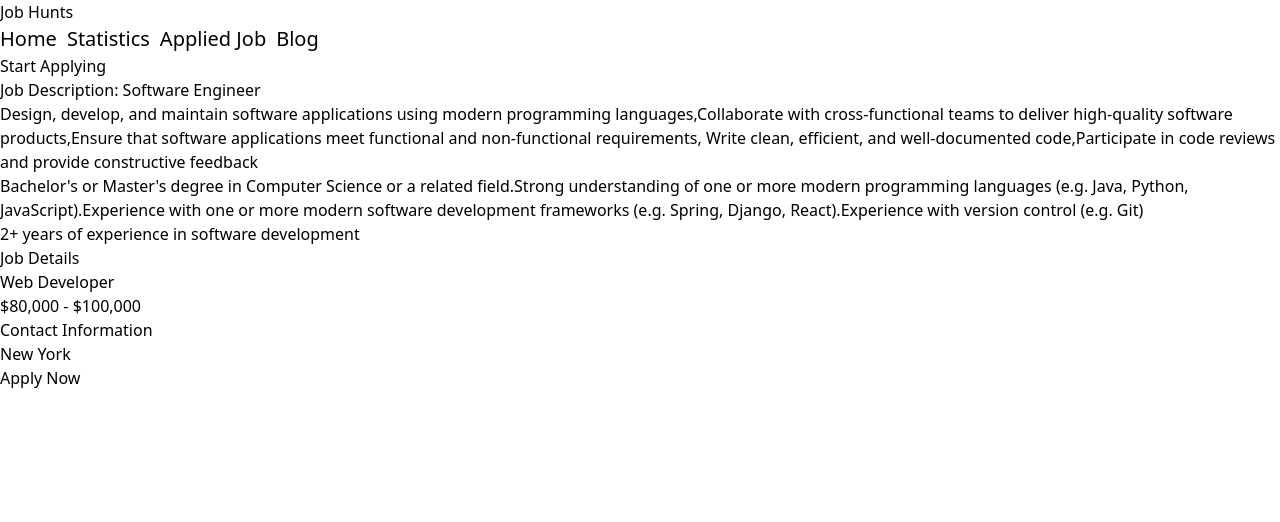
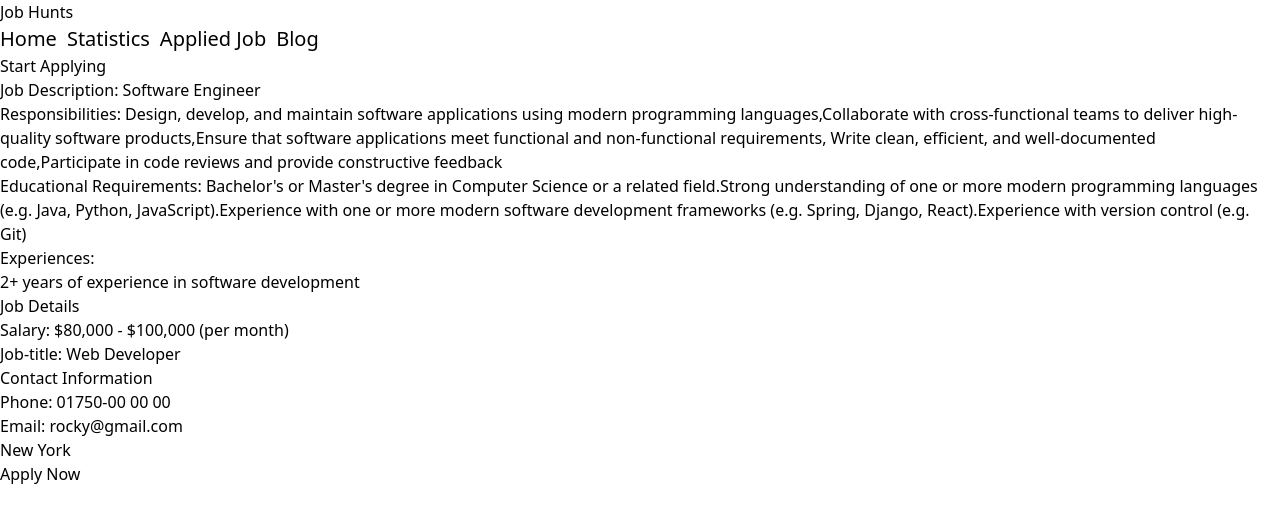
Before and after one commit to Rocky3112/Career-Hub, a React (Vite) app: page /jobDetails/1 in a window 1280 px wide. Shown: the top 522 px of the page. Built offline with nearby package versions, Linux system fonts and the light colour scheme.

Commit message:
job details page design complete

```diff
--- a/src/components/Categories/Categories.jsx
+++ b/src/components/Categories/Categories.jsx
@@ -17,7 +17,7 @@ const Categories = () => {
       <div className="grid lg:grid-cols-4 gap-16 mx-16 my-10 ">
       {data.map((item, index) => (
 
-        <div key={index} className="bg-slate-200 p-5">
+        <div key={index} className="bg-slate-200 p-5 rounded-lg">
             <img className="w-16" src={item.img} />
             <p >{item.title}</p>
             <p>{item.totalJob} job</p>
--- a/src/components/Header/Header.jsx
+++ b/src/components/Header/Header.jsx
@@ -13,7 +13,7 @@ const Header = () => {
                     <Link to="/">Applied Job</Link>
                     <Link to="/">Blog</Link>
                 </div>
-                <button className='bg-purple-700 p-4 rounded-lg'>Start Applying</button>
+                <button className='bg-purple-700 py-3 px-4 text-lg text-white rounded-lg'>Start Applying</button>
             </nav>
         </div>
     );
--- a/src/components/JobDetails/JobDetails.jsx
+++ b/src/components/JobDetails/JobDetails.jsx
@@ -13,20 +13,23 @@ const JobDetails = () => {
     }, [id])
 console.log(details)
     return (
-        <div className=' grid grid-cols-2 px-10 mt-20'>
+        <div className=' grid grid-cols-2 px-10 my-20'>
             <div className='px-10'>
                 <h2 className='py-2'><span className='text-xl font-semibold'>Job Description: </span>{details.jobDescription}</h2>
-                <p>{details.responsibilities}</p>
-                <p>{details.educationalRequirements}</p>
-                <p>{details.experience}</p>
+                <p className='py-2'><span className='text-xl font-semibold'>Responsibilities: </span>{details.responsibilities}</p>
+                <p className='py-2'><span className='text-xl font-semibold'>Educational Requirements: </span>{details.educationalRequirements}</p>
+                <p className='py-2'><span className='text-xl font-semibold'>Experiences: <br /></span>{details.experience}</p>
             </div>
             <div className=' bg-slate-200 mr-48 p-10 rounded-lg'>
-                <h1 className='text-2xl font-semibold'>Job Details</h1>
-                <p>{details.jobName}</p>
-                <p>{details.salary}</p>
+                <h1 className='text-2xl font-semibold pb-2'>Job Details</h1>
+                <p><span className='text-md font-semibold '>Salary: </span>{details.salary} (per month)</p>
+                <p><span className='text-md font-semibold'>Job-title: </span>{details.jobName}</p>
                 <h1 className='text-2xl font-semibold py-4'>Contact Information</h1>
+                <p><span className='text-md font-semibold'>Phone: </span>{details.Phone}</p>
+                <p><span className='text-md font-semibold'>Email: </span>{details.Email}</p>
                 <p>{details.location}</p>
-                <button className=' bg-purple-700 p-3 rounded-lg text-white mt-16'>Apply Now</button>
+
+                <button className=' bg-purple-700 py-3 px-28 rounded-lg text-white mt-16 text-xl'>Apply Now</button>
             </div>
         </div>
     );
--- a/src/components/Jobs/Jobs.jsx
+++ b/src/components/Jobs/Jobs.jsx
@@ -32,12 +32,12 @@ const Jobs = () => {
       data.map((item) => (
 
         <div className="border border-slate-500 p-5">
-            <img className="w-28" src={item.logo} />
+            <img className="w-28 rounded" src={item.logo} />
             <h2 key={item.id}>{item.jobName}</h2>
             <p className='py-2'>{item.companyName}</p>
-            <button className='border border-purple-600 mr-3 text-purple-800 font-medium p-1 rounded'>Remote</button>
-            <button className='border border-purple-600 mr-3 text-purple-800 font-medium p-1 rounded '>Full Time</button>
-            <p className='py-2'><span>{item.location}</span> <span>{item.salary}</span></p>
+            <button className='border border-purple-600 mr-3 text-purple-800 font-medium py-2 px-3 rounded'>Remote</button>
+            <button className='border border-purple-600 mr-3 text-purple-800 font-medium py-2 px-3 rounded '>Full Time</button>
+            <p className='py-2 '><span className='pr-3'>{item.location}</span> <span>{item.salary}</span></p>
             <button className='bg-purple-500 p-2 rounded-lg text-white' onClick={()=> handleView(item.id)}>View Details</button>
 
         </div>
--- a/src/components/jobData.js
+++ b/src/components/jobData.js
@@ -6,6 +6,8 @@ const jobData = [
         companyName: "ABC Inc.",
         location: "New York",
         salary: "$80,000 - $100,000",
+        Phone : "01750-00 00 00",
+        Email :"rocky@gmail.com",
         jobDescription: "Software Engineer",
         responsibilities: "Design, develop, and maintain software applications using modern programming languages,Collaborate with cross-functional teams to deliver high-quality software products,Ensure that software applications meet functional and non-functional requirements, Write clean, efficient, and well-documented code,Participate in code reviews and provide constructive feedback"
 ,
@@ -20,6 +22,8 @@ const jobData = [
         companyName: "XYZ Corp.",
         location: "San Francisco",
         salary: "$100,000 - $120,000",
+        Phone : "01750-00 00 00",
+        Email :"rocky@gmail.com",
         jobDescription: "Data Scientist",
     responsibilities:
       "Collect, process, and analyze large datasets using statistical and machine learning techniques.Collaborate with cross-functional teams to develop and deploy data-driven solutions.Communicate insights and recommendations to stakeholders in a clear and concise manner.Ensure that data-driven solutions meet functional and non-functional requirements"
@@ -35,6 +39,8 @@ const jobData = [
         companyName: "123 Co.",
         location: "London",
         salary: "£60,000 - £80,000",
+        Phone : "01750-00 00 00",
+        Email :"rocky@gmail.com",
         jobDescription: "Product Manager",
     responsibilities:
       "Collect, process, and analyze large datasets using statistical and machine learning techniques.Collaborate with cross-functional teams to develop and deploy data-driven solutions.Communicate insights and recommendations to stakeholders in a clear and concise manner.Ensure that data-driven solutions meet functional and non-functional requirements"
@@ -50,6 +56,8 @@ const jobData = [
         companyName: "MarketingPro",
         location: "Chicago",
         salary: "$90,000 - $110,000",
+        Phone : "01750-00 00 00",
+        Email :"rocky@gmail.com",
         jobDescription: "Marketing Manager",
     responsibilities:
       "Collect, process, and analyze large datasets using statistical and machine learning techniques.Collaborate with cross-functional teams to develop and deploy data-driven solutions.Communicate insights and recommendations to stakeholders in a clear and concise manner.Ensure that data-driven solutions meet functional and non-functional requirements"
@@ -65,6 +73,8 @@ const jobData = [
         companyName: "DesignCo",
         location: "Los Angeles",
         salary: "$60,000 - $80,000",
+        Phone : "01750-00 00 00",
+        Email :"rocky@gmail.com",
         jobDescription: "Graphic Designer",
     responsibilities:
       "Collect, process, and analyze large datasets using statistical and machine learning techniques.Collaborate with cross-functional teams to develop and deploy data-driven solutions.Communicate insights and recommendations to stakeholders in a clear and concise manner.Ensure that data-driven solutions meet functional and non-functional requirements"
@@ -80,6 +90,8 @@ const jobData = [
         companyName: "DataPro",
         location: "Boston",
         salary: "$120,000 - $140,000",
+        Phone : "01750-00 00 00",
+        Email :"rocky@gmail.com",
         jobDescription: "Data Scientist",
     responsibilities:
       "Collect, process, and analyze large datasets using statistical and machine learning techniques.Collaborate with cross-functional teams to develop and deploy data-driven solutions.Communicate insights and recommendations to stakeholders in a clear and concise manner.Ensure that data-driven solutions meet functional and non-functional requirements"
```
